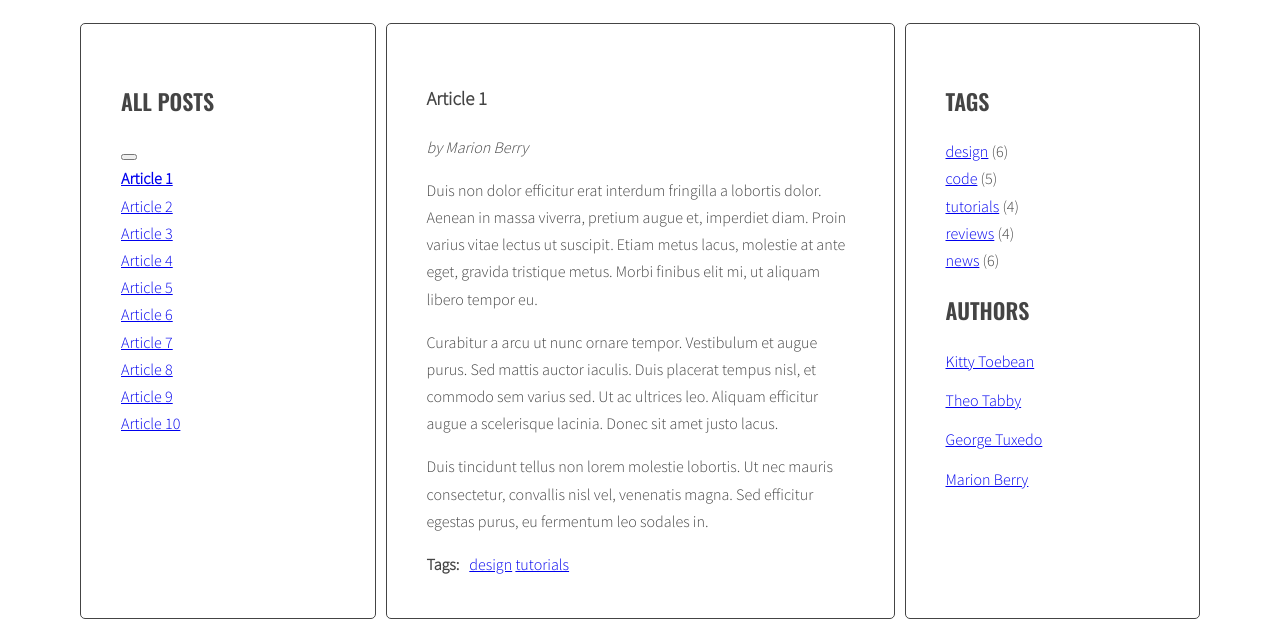
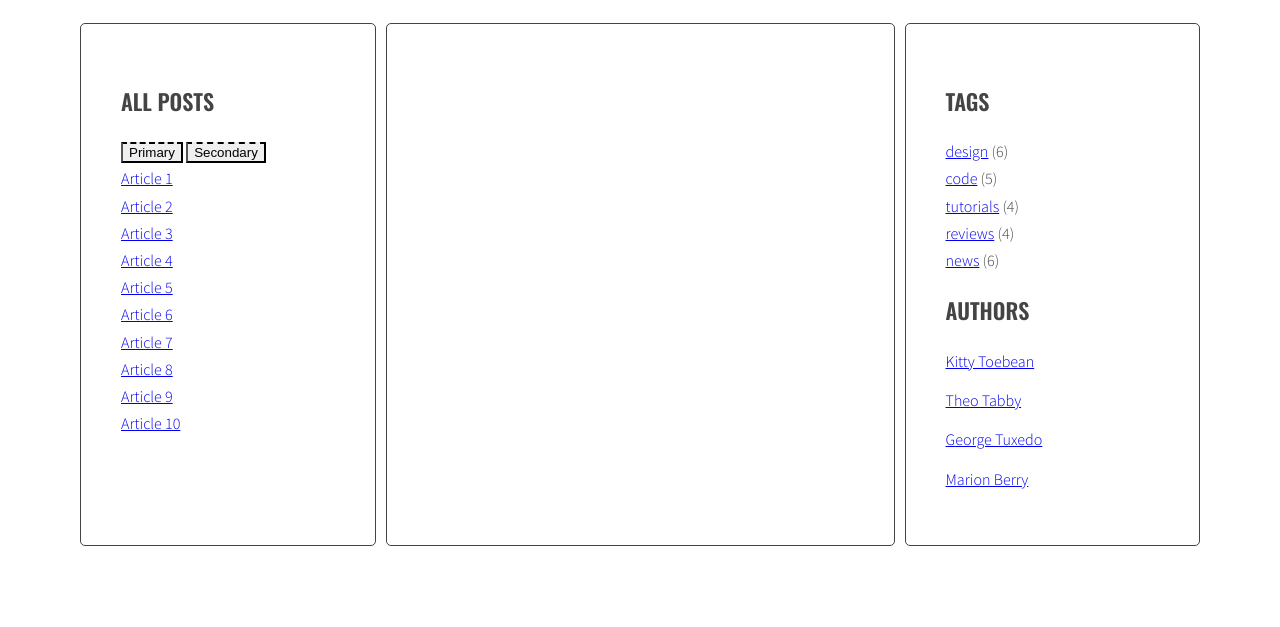
Before and after one commit to ManczakAdrian/javascript-blog, a website: page index.html in a window 1280 px wide. Both pictures are taken after a click on the link "Article 2". Shown: the part 220-847 px from the top of the page. After the commit the page ends 800 px from the top, so only its background shows below. Drawn offline with nearby package versions, Linux system fonts and the light colour scheme.

Commit message:
titleClickHandler_remove_active_class

```diff
--- a/index.html
+++ b/index.html
@@ -14,7 +14,8 @@
 			<main class="wrapper">
 				<aside class="sidebar">
 					<h2 class="section-title">All posts</h2>
-					<button id="test-button" type="button"></button>
+					<button type="button" class="btn btn-primary">Primary</button>
+					<button id="test-button" type="button" value="test1">Secondary</button>
 					<ul class="list titles">
 						<li><a href="#article-1" class="active"><span>Article 1</span></a></li>
 						<li><a href="#article-2"><span>Article 2</span></a></li>
--- a/js/script.js
+++ b/js/script.js
@@ -1,85 +1,51 @@
 
+document.getElementById('test-button').addEventListener('click', function () {
+  const links = document.querySelectorAll('.titles a');
 
-// document.getElementById('test-button').addEventListener('click', function(){
-//     const links = document.querySelectorAll('.titles a');
-//     console.log('links:', links);
-//   });
+  console.log('links:', links);
+  console.log(event);
 
-  // const titleClickHandler = function(){
-  //   console.log('Link was clicked!');
-  // }
+});
 
- // const links = document.querySelectorAll('.titles a');
+// document.getElementById('button').addEventListener('click', function(){
+//   console.log('links:', links);
+//   console.log(event);
+// });
 
-  // for(let link of links){
-  //   link.addEventListener('click', titleClickHandler);
-  // }
-//   "use strict";
+'use strict'
 
-//   const favouritList = document.querySelector ('.author-name');
-//   const item= favouritList.querySelector('list authors');
-//  //const time=item.getAttribute('author-name');
-//   const items=favouritList.querySelectorAll("list authors");
-
-
-//   const clickItemHandler=function(){
-//     console.log(this);
-//     const clickedElement=this;
-
-//     clickedElement.classList.add('active');
-
-//     const time=clickedElement.getAttribute("author-name");
-//     console.log(time);
-//   };
-
-  // for(const item of items){
-  //   item.addEventListener('click', clickItemHandler)
-
-
-
-    // const time = item.getAttribute("post-content");
-    // console.log(time);
- // }
-  //console.log(item);
- // console.log(favouritList);
-
-
-
-const titleClickHandler = function(event){
+const titleClickHandler = function (event) {
+  const clickedElement = this;
   console.log('Link was clicked!');
   console.log(event);
   /* remove class 'active' from all article links  */
   const activeLinks = document.querySelectorAll('.titles a.active');
-  for(let activeLink of activeLinks){
+  for (let activeLink of activeLinks) {
     activeLink.classList.remove('active');
   }
 
   /* add class 'active' to the clicked link */
-
+  console.log('clickedElement:', clickedElement);
 
   /* remove class 'active' from all articles */
-  const titleClickHandler = function(event){
+
     console.log('Link was clicked!');
     console.log(event);
-    const activeArticles = document.querySelectorAll('.post-content');
-
-  for(let activeArticle of activeArticles){
+    const activeArticles = document.querySelectorAll('.post');
+    for (let activeArticle of activeArticles) {
       activeArticle.classList.remove('active');
     }
 
     /* get 'href' attribute from the clicked link */
-  console.log('clickedElement:', clickedElement);
+
 
     /* find the correct article using the selector (value of 'href' attribute) */
 
-  /* add class 'active' to the correct article */
-
-
+    /* add class 'active' to the correct article????? */
 }
-
 const links = document.querySelectorAll('.titles a');
-
-for(let link of links){
+    console.log(links);
+    for (let link of links) {
       link.addEventListener('click', titleClickHandler);
+      // activeArticles.classList.add('active');  //????
     }
-}
--- a/sass/style.scss
+++ b/sass/style.scss
@@ -117,4 +117,10 @@ body {
   p {
     margin: 0 10px 0 0;
   }
+
 }
+
+button{
+  border-top-style: dashed
+
+}
```
Also changed, not shown: css/style.css, 1 other file. Lines whose indentation alone changed are shown as unchanged.
